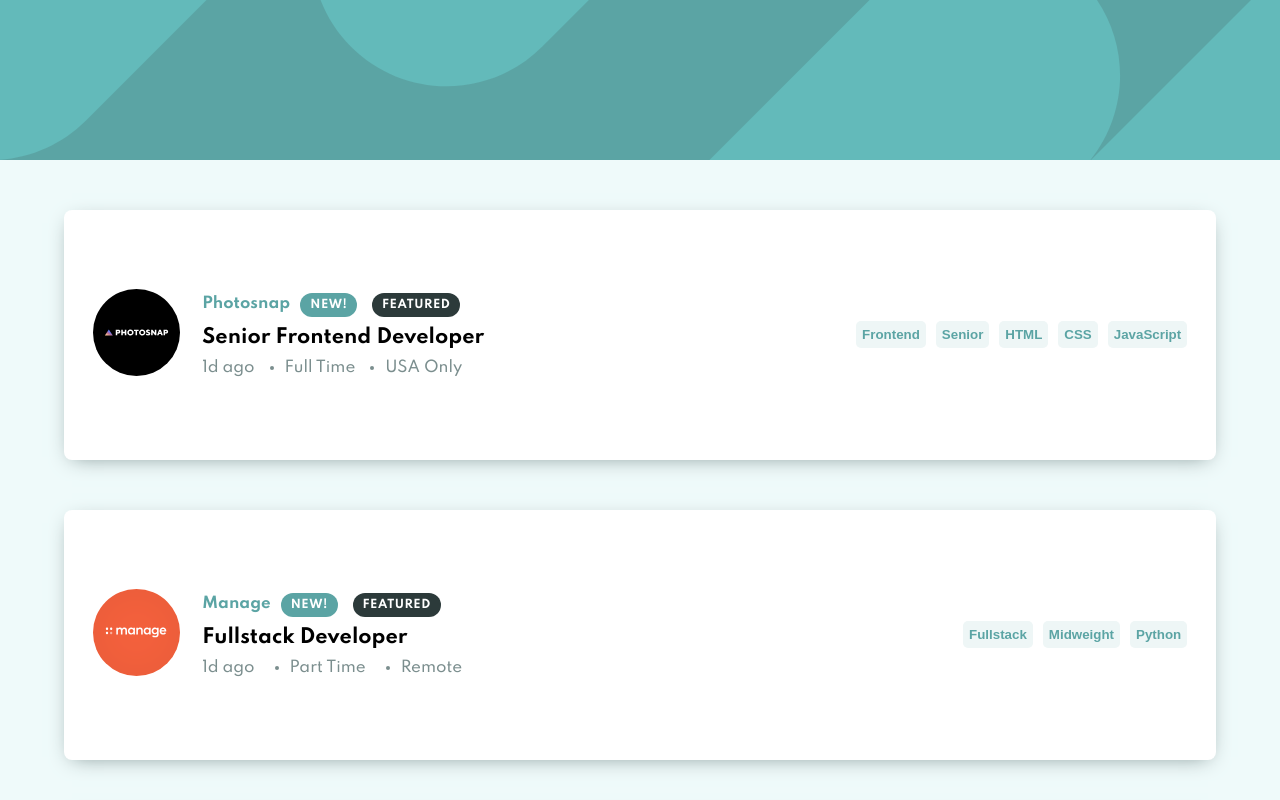
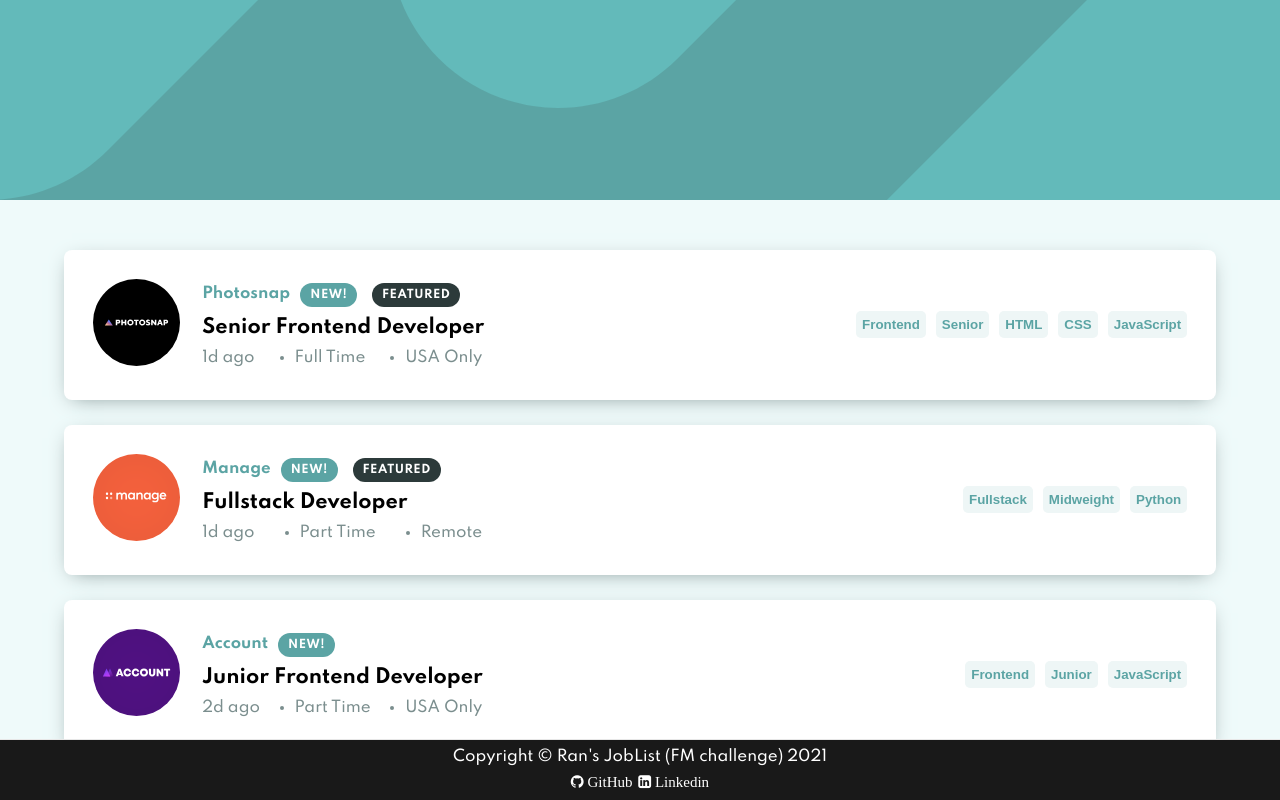
Before and after one commit to wwren/FM_Challenge_JobList, a React (Create React App) app: page / in a window 1280 px wide. Shown: the top 800 px of the page. Built offline with nearby package versions, Linux system fonts and the light colour scheme.

Commit message:
Updated container height

```diff
--- a/src/assets/css/Footer.css
+++ b/src/assets/css/Footer.css
@@ -11,10 +11,11 @@ footer {
   display: flex;
   flex-direction: column;
   align-items: center;
+  justify-content: space-evenly;
 }
 
 .footer {
-  margin: auto;
+  margin: 0 auto;
   width: 150px;
   text-align: center;
   display: flex;
--- a/src/assets/css/Job.css
+++ b/src/assets/css/Job.css
@@ -4,7 +4,7 @@
   background-color: white;
   margin-left: auto;
   margin-right: auto;
-  margin-bottom: 50px;
+  margin-bottom: 25px;
   border-radius: 8px;
   box-shadow: 0px 5px 20px -8px var(--dark-grayish-cyan);
   display: flex;
@@ -102,7 +102,7 @@
 }
 
 .job__description__thirdline ul {
-  width: 260px;
+  width: 280px;
   margin-block-start: 0;
   margin-block-end: 0;
   padding-inline-start: 0;
@@ -131,6 +131,10 @@
 }
 
 @media screen and (min-width: 870px) {
+  .container {
+    height: 150px;
+  }
+
   .job__container {
     flex-direction: row;
     height: 180px;
--- a/src/assets/css/Partials.css
+++ b/src/assets/css/Partials.css
@@ -1,7 +1,7 @@
 .nav {
   background-color: var(--desaturated-dark-cyan);
   width: 100vw;
-  height: 20vh;
+  height: 25vh;
   max-height: 300px;
   background-image: url("../images/bg-header-mobile.svg");
   background-size: cover;
--- a/src/ui/App.tsx
+++ b/src/ui/App.tsx
@@ -52,7 +52,7 @@ function App() {
             })}
         </Content>
       </div>
-      {/* <Footer /> */}
+      <Footer />
     </>
   );
 }
```
